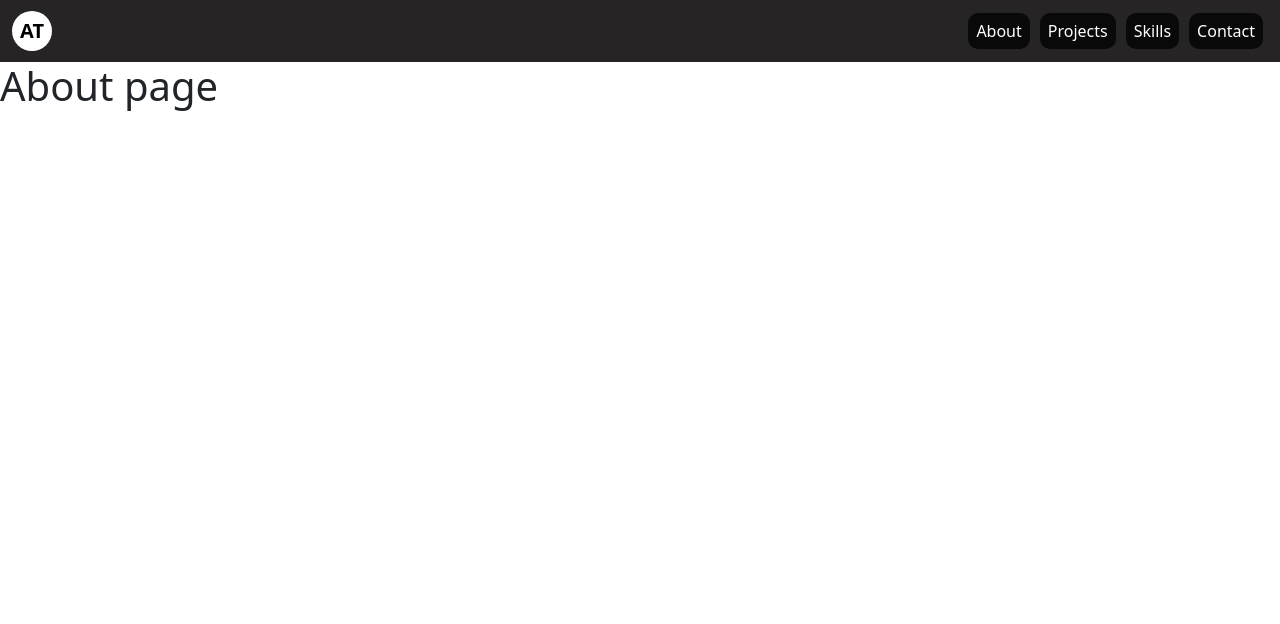
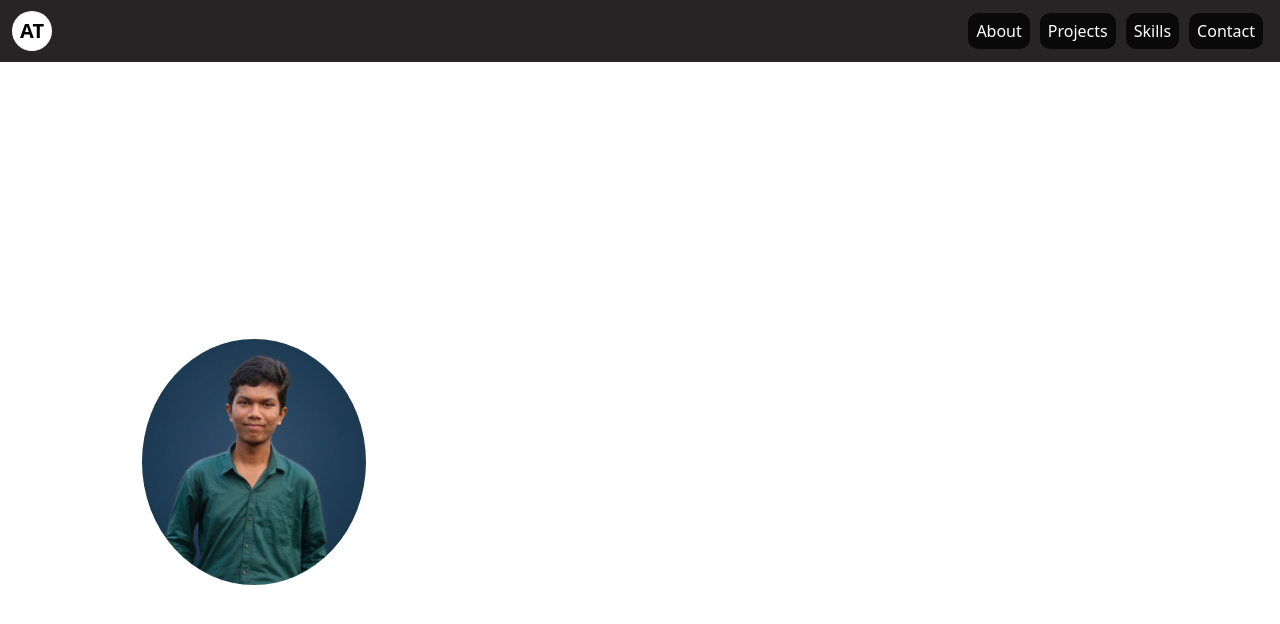
Before and after one commit to AyushTanty/portfolioDemo, a React app: page / in a window 1280 px wide. Shown: the top 624 px of the page. Built offline with nearby package versions, Linux system fonts and the light colour scheme; no server answers; the HTML template or start-up script is replaced by a standard one.

Commit message:
About added

```diff
--- /dev/null
+++ b/src/components/About.css
@@ -0,0 +1,50 @@
+.about-container {
+    display: flex;
+    justify-content: center;
+    align-items: center;
+    min-height: 100vh;
+    padding: 20px;
+}
+
+/* layout */
+.about-content {
+    display: flex;
+    align-items: center;
+    gap: 40px;
+    max-width: 1000px;
+    width: 100%;
+}
+
+/* image */
+.profile-img {
+    width: 250px;
+    height: 250px;
+    object-fit: cover;
+    border-radius: 50%;
+    border: 2px solid white;
+    box-shadow: 0 4px 15px rgba(255, 255, 255, 0.644);
+}
+
+/* text */
+.about-text h2 {
+    margin-bottom: 10px;
+    color: white;
+}
+
+.about-text p {
+    line-height: 1.6;
+    color: white;
+}
+
+/* mobile */
+@media (max-width: 768px) {
+    .about-content {
+        flex-direction: column;
+        text-align: center;
+    }
+
+    .profile-img {
+        width: 180px;
+        height: 180px;
+    }
+}
--- a/src/components/About.jsx
+++ b/src/components/About.jsx
@@ -1,11 +1,25 @@
-import React from 'react'
+import React from 'react';
+import profile from '/profile.jpg';
+import './About.css';
 
 const About = () => {
   return (
-    <div>
-      <h1>About page</h1>
+    <div className="about-container">
+      <div className="about-content">
+
+        <img src={profile} alt="profile" className="profile-img" />
+
+        <div className="about-text">
+          <h2>Ayush Tanty</h2>
+          <p>
+            I am a B.Tech student specializing in AI & ML, passionate about
+            web development, problem solving, and building modern UI experiences.
+          </p>
+        </div>
+
+      </div>
     </div>
-  )
-}
+  );
+};
 
-export default About
+export default About;
```
